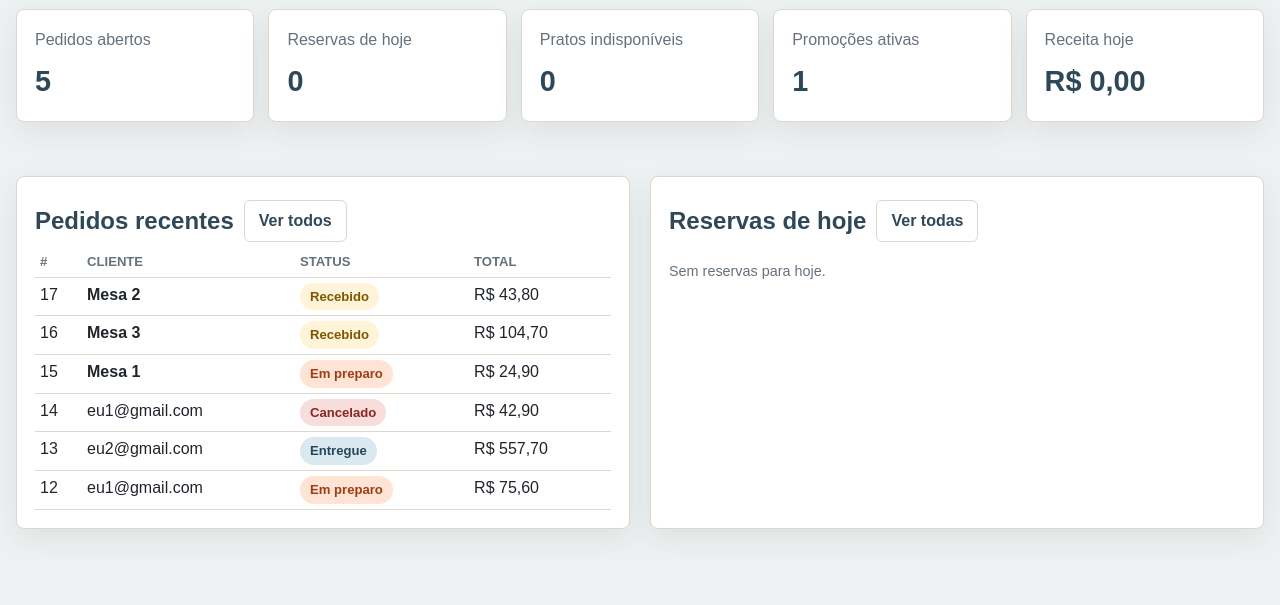
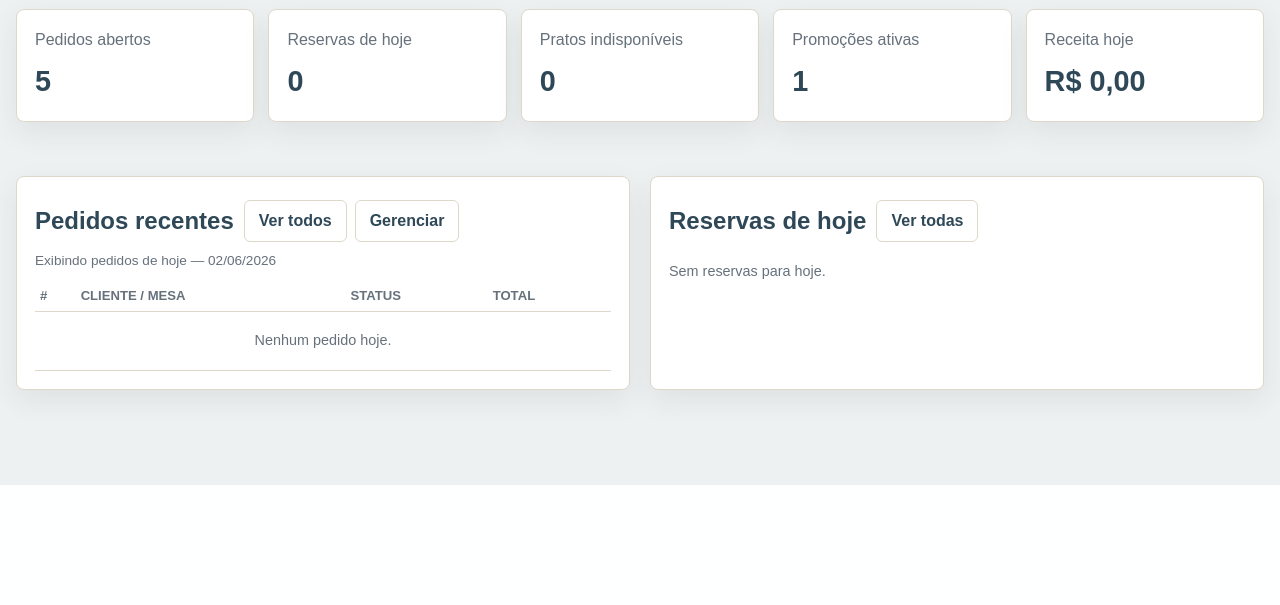
Before and after one commit to EduardoRodrigues22/MenuStock, a PHP site: page /admin/views/dashboard.php in a window 1280 px wide. Shown: the part 315-920 px from the top of the page. After the commit the page ends 800 px from the top, so only its background shows below. Run offline with PHP 8.4, Linux system fonts and the light colour scheme; a user stored in the database is signed in; data comes from the database, SQL or seed files in the repository; tables that the repository leaves empty hold one stand-in row (values such as "Sample post").

Commit message:
Melhorias de layout, contagem, regras de reserva e remocao de gitignore

```diff
--- a/admin/models/Pedido.php
+++ b/admin/models/Pedido.php
@@ -143,4 +143,23 @@ class Pedido
         $stmt->execute([$pedidoId]);
         return $stmt->fetchAll();
     }
+    public function contar(?string $status = null, bool $somenteHoje = false): int
+    {
+        $sql    = 'SELECT COUNT(*) FROM pedidos p WHERE 1=1';
+        $params = [];
+
+        if ($status !== null && $status !== '') {
+            $sql      .= ' AND p.status = ?';
+            $params[]  = $status;
+        }
+
+        if ($somenteHoje) {
+            $sql .= ' AND p.created_at >= CURDATE()';
+            $sql .= ' AND p.created_at < DATE_ADD(CURDATE(), INTERVAL 1 DAY)';
+        }
+
+        $stmt = $this->pdo->prepare($sql);
+        $stmt->execute($params);
+        return (int) $stmt->fetchColumn();
+    }
 }
--- a/admin/models/Prato.php
+++ b/admin/models/Prato.php
@@ -201,6 +201,19 @@ class Prato
             throw new RuntimeException('Formato de imagem não permitido.');
         }
 
+        // Validação real de MIME via conteúdo do arquivo
+        $mime = mime_content_type((string) $arquivo['tmp_name']);
+        $mimesPermitidos = [
+            'image/jpeg',
+            'image/png',
+            'image/webp',
+            'image/gif',
+        ];
+
+        if (!in_array($mime, $mimesPermitidos, true)) {
+            throw new RuntimeException('O conteúdo do arquivo não corresponde a uma imagem válida.');
+        }
+
         $nome = bin2hex(random_bytes(12)) . '.' . $extensao;
         $destinoDir = __DIR__ . '/../public/imagens';
 
--- a/admin/models/Reserva.php
+++ b/admin/models/Reserva.php
@@ -14,6 +14,15 @@ class Reserva
     {
         $this->pdo = getConnection();
         $this->capacidadePorHorario = $capacidadePorHorario;
+        $this->atualizarReservasExpiradas();
+    }
+
+    private function atualizarReservasExpiradas(): void
+    {
+        $stmt = $this->pdo->prepare(
+            'UPDATE reservas SET status = "cancelada" WHERE status = "pendente" AND data < CURDATE()'
+        );
+        $stmt->execute();
     }
 
     public function cadastrar(int $usuarioId, array $dados): int
--- a/admin/public/css/style.css
+++ b/admin/public/css/style.css
@@ -1396,3 +1396,26 @@ button[disabled] {
 .promocao-actions .btn {
     white-space: nowrap;
 }
+
+/* ── Badge (contagem em headings) ── */
+.badge {
+    display: inline-flex;
+    align-items: center;
+    justify-content: center;
+    min-width: 22px;
+    height: 22px;
+    padding: 0 7px;
+    border-radius: 999px;
+    background: var(--primary);
+    color: #fff;
+    font-size: 0.75rem;
+    font-weight: 700;
+    vertical-align: middle;
+    margin-left: 6px;
+}
+
+/* ── Label de contexto no dashboard ── */
+.dashboard-date-label {
+    margin: 4px 0 10px;
+    font-size: 0.85rem;
+}
--- a/admin/views/dashboard.php
+++ b/admin/views/dashboard.php
@@ -20,7 +20,11 @@ $faturamentoHoje = $mostrarReceita
     ? (float) $pdo->query('SELECT COALESCE(SUM(total), 0) FROM pedidos WHERE DATE(created_at) = CURDATE() AND status <> "cancelado"')->fetchColumn()
     : 0.0;
 
-$ultimosPedidos = array_slice($pedidoModel->listar(), 0, 6);
+$verTodos       = isset($_GET['pedidos']) && $_GET['pedidos'] === 'todos';
+$ultimosPedidos = $verTodos
+    ? $pedidoModel->listar()
+    : array_slice($pedidoModel->listar(null, true), 0, 6);
+$totalHoje      = $pedidoModel->contar(null, true);
 $reservasDoDia = $reservaModel->listar(date('Y-m-d'));
 
 $pageTitle = 'Dashboard';
@@ -59,36 +63,73 @@ require_once __DIR__ . '/../config/header_admin.php';
 <section class="split-layout">
     <article class="panel">
         <div class="section-head">
-            <h2>Pedidos recentes</h2>
-            <a class="btn btn-ghost" href="gerenciar_pedidos.php">Ver todos</a>
+            <h2>
+                <?= $verTodos ? 'Todos os pedidos' : 'Pedidos recentes' ?>
+                <?php if (!$verTodos && $totalHoje > 0): ?>
+                    <span class="badge"><?= $totalHoje ?></span>
+                <?php endif; ?>
+            </h2>
+            <div class="inline-form" style="gap: 8px;">
+                <?php if ($verTodos): ?>
+                    <a class="btn btn-ghost" href="dashboard.php">Recentes</a>
+                <?php else: ?>
+                    <a class="btn btn-ghost" href="dashboard.php?pedidos=todos">Ver todos</a>
+                <?php endif; ?>
+                <a class="btn btn-ghost" href="gerenciar_pedidos.php">Gerenciar</a>
+            </div>
         </div>
+
+        <?php if (!$verTodos): ?>
+            <p class="muted dashboard-date-label">
+                Exibindo pedidos de hoje —
+                <?= date('d/m/Y') ?>
+            </p>
+        <?php else: ?>
+            <p class="muted dashboard-date-label">
+                Exibindo todos os pedidos (histórico completo)
+            </p>
+        <?php endif; ?>
+
         <div class="table-wrap">
             <table>
                 <thead>
                     <tr>
                         <th>#</th>
-                        <th>Cliente</th>
+                        <th>Cliente / Mesa</th>
                         <th>Status</th>
                         <th>Total</th>
+                        <?php if ($verTodos): ?>
+                            <th>Data</th>
+                        <?php endif; ?>
                     </tr>
                 </thead>
                 <tbody>
-                    <?php foreach ($ultimosPedidos as $pedido): ?>
+                    <?php foreach ($ultimosPedidos as $i => $pedido): ?>
                         <tr>
-                            <td><?= (int) $pedido['id'] ?></td>
+                            <td><?= $verTodos ? (int) $pedido['id'] : count($ultimosPedidos) - $i ?></td>
                             <td>
                                 <?php if (!empty($pedido['mesa'])): ?>
                                     <strong>Mesa <?= (int) $pedido['mesa'] ?></strong>
                                 <?php else: ?>
-                                    <?= e($pedido['cliente']) ?>
+                                    <?= e($pedido['cliente'] ?? '—') ?>
                                 <?php endif; ?>
                             </td>
                             <td><span class="status status-<?= e($pedido['status']) ?>"><?= statusLabel($pedido['status']) ?></span></td>
                             <td><?= formatMoney($pedido['total']) ?></td>
+                            <?php if ($verTodos): ?>
+                                <td class="muted">
+                                    <?= date('d/m/Y', strtotime((string) $pedido['created_at'])) ?>
+                                </td>
+                            <?php endif; ?>
                         </tr>
                     <?php endforeach; ?>
+
                     <?php if (!$ultimosPedidos): ?>
-                        <tr><td colspan="4">Sem pedidos recentes.</td></tr>
+                        <tr>
+                            <td colspan="<?= $verTodos ? 5 : 4 ?>" class="muted" style="text-align:center; padding: 18px 0;">
+                                <?= $verTodos ? 'Nenhum pedido encontrado.' : 'Nenhum pedido hoje.' ?>
+                            </td>
+                        </tr>
                     <?php endif; ?>
                 </tbody>
             </table>
--- a/admin/views/gerenciar_reservas.php
+++ b/admin/views/gerenciar_reservas.php
@@ -32,18 +32,19 @@ require_once __DIR__ . '/../config/header_admin.php';
 
 <section class="toolbar section-head">
     <form method="get" class="filters">
-        <label>
+        <label style="min-width: 150px;">
             Data
             <input type="date" name="data" value="<?= e($dataFiltro) ?>" min="<?= date('Y-m-d') ?>">
         </label>
 
+        <div class="inline-form">
             <button class="btn btn-primary" type="submit">
                 Filtrar
             </button>
-
             <a class="btn btn-ghost" href="gerenciar_reservas.php">
                 Limpar
             </a>
+        </div>
     </form>
 </section>
 
--- a/banco de dados.sql
+++ b/banco de dados.sql
@@ -482,6 +482,8 @@ CREATE TABLE `usuarios` (
   `senha` varchar(255) NOT NULL,
   `telefone` varchar(20) DEFAULT NULL,
   `tipo` enum('admin','garcom','user') NOT NULL DEFAULT 'user',
+  `login_attempts` tinyint(3) UNSIGNED NOT NULL DEFAULT 0,
+  `locked_until` datetime DEFAULT NULL,
   `created_at` timestamp NOT NULL DEFAULT current_timestamp(),
   `updated_at` timestamp NOT NULL DEFAULT current_timestamp() ON UPDATE current_timestamp()
 ) ENGINE=InnoDB DEFAULT CHARSET=utf8mb4 COLLATE=utf8mb4_general_ci;
@@ -554,7 +556,7 @@ CREATE TABLE `vw_reservas_painel` (
 --
 DROP TABLE IF EXISTS `vw_pedidos_resumo`;
 
-CREATE ALGORITHM=UNDEFINED DEFINER=`root`@`localhost` SQL SECURITY DEFINER VIEW `vw_pedidos_resumo`  AS SELECT `ped`.`id` AS `id`, `ped`.`status` AS `status`, `ped`.`total` AS `total`, `ped`.`obs_geral` AS `obs_geral`, `ped`.`created_at` AS `created_at`, `u`.`nome` AS `cliente`, `u`.`telefone` AS `telefone`, count(`ip`.`id`) AS `total_itens` FROM ((`pedidos` `ped` join `usuarios` `u` on(`u`.`id` = `ped`.`usuario_id`)) join `itens_pedido` `ip` on(`ip`.`pedido_id` = `ped`.`id`)) GROUP BY `ped`.`id`, `ped`.`status`, `ped`.`total`, `ped`.`obs_geral`, `ped`.`created_at`, `u`.`nome`, `u`.`telefone` ORDER BY `ped`.`created_at` DESC ;
+CREATE ALGORITHM=UNDEFINED DEFINER=`root`@`localhost` SQL SECURITY DEFINER VIEW `vw_pedidos_resumo`  AS SELECT `ped`.`id` AS `id`, `ped`.`status` AS `status`, `ped`.`total` AS `total`, `ped`.`obs_geral` AS `obs_geral`, `ped`.`created_at` AS `created_at`, COALESCE(`u`.`nome`, CONCAT('Mesa ', `ped`.`mesa`)) AS `cliente`, `u`.`telefone` AS `telefone`, count(`ip`.`id`) AS `total_itens` FROM ((`pedidos` `ped` left join `usuarios` `u` on(`u`.`id` = `ped`.`usuario_id`)) left join `itens_pedido` `ip` on(`ip`.`pedido_id` = `ped`.`id`)) GROUP BY `ped`.`id`, `ped`.`status`, `ped`.`total`, `ped`.`obs_geral`, `ped`.`created_at`, `u`.`nome`, `u`.`telefone`, `ped`.`mesa` ORDER BY `ped`.`created_at` DESC ;
 
 -- --------------------------------------------------------
 
```
Also changed, not shown: admin/models/Usuario.php (+25 -3 lines), admin/views/gerenciar_pedidos.php (+7 -5 lines), admin/views/gerenciar_pratos.php (+6 -4 lines), admin/views/menu_garcom.php (+7 -5 lines), admin/views/ver_usuarios.php (+5 -3 lines), README.md, admin/public/imagens/.htaccess (added), 1 other file. Lines whose indentation alone changed are shown as unchanged.
